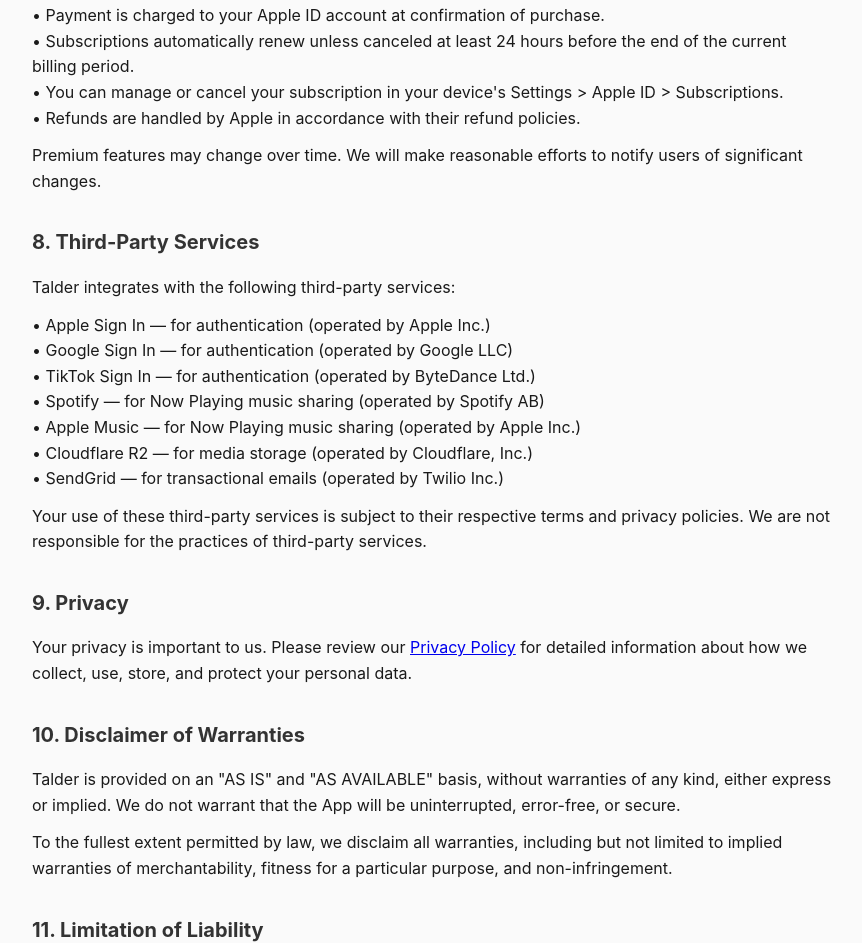
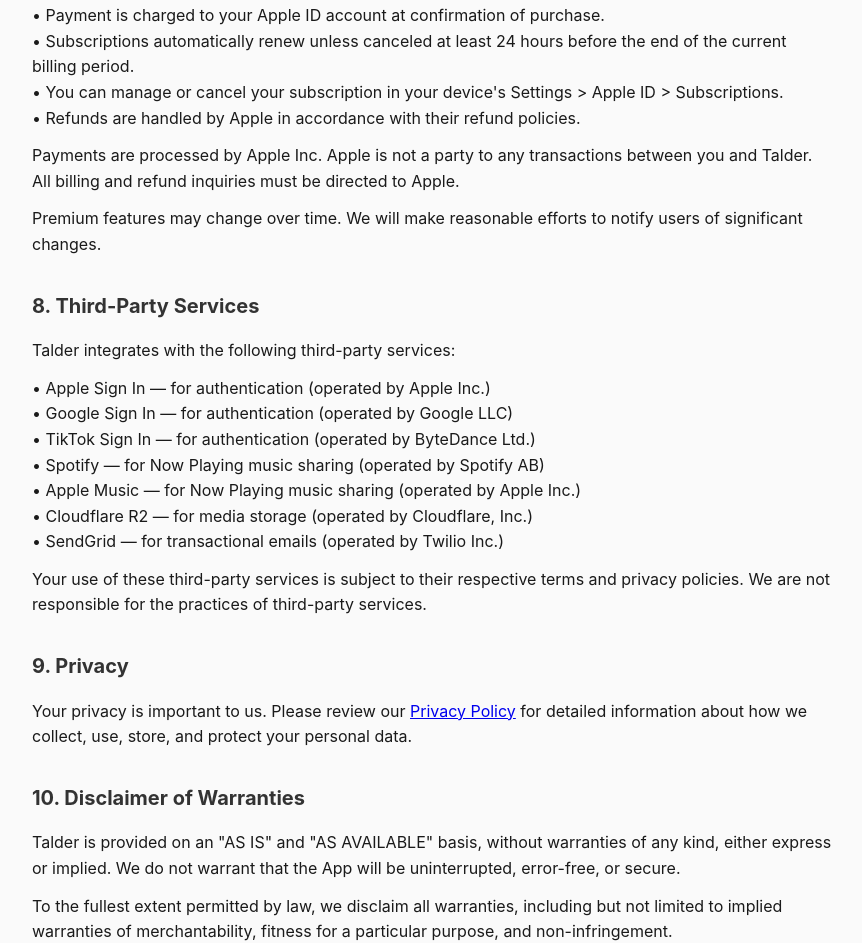
Before and after one commit to cirociroporproas/talder-legal, a plain HTML site: page terms.html in a window 1280 px wide. Shown: the part 2057-3000 px from the top of the page, without its empty margins (208-1070 px from the left). Drawn offline with Linux system fonts and the light colour scheme.

Commit message:
update: add Apple payment processor clause to Terms and Privacy

```diff
--- a/terms.html
+++ b/terms.html
@@ -68,6 +68,7 @@
     • Subscriptions automatically renew unless canceled at least 24 hours before the end of the current billing period.<br>
     • You can manage or cancel your subscription in your device's Settings > Apple ID > Subscriptions.<br>
     • Refunds are handled by Apple in accordance with their refund policies.</p>
+    <p>Payments are processed by Apple Inc. Apple is not a party to any transactions between you and Talder. All billing and refund inquiries must be directed to Apple.</p>
     <p>Premium features may change over time. We will make reasonable efforts to notify users of significant changes.</p>
 
     <h2>8. Third-Party Services</h2>
```
Also changed, not shown: privacy.html (+1 -0 lines).
